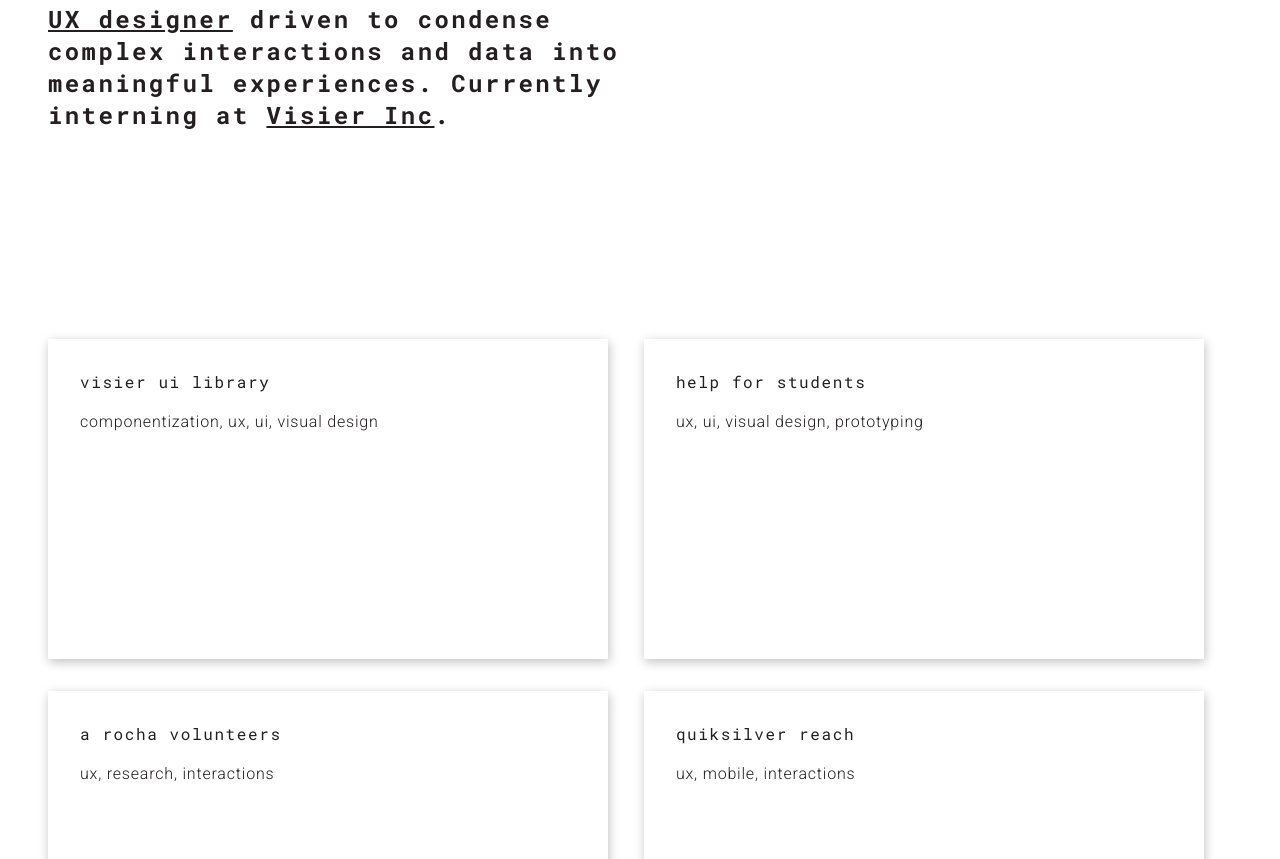
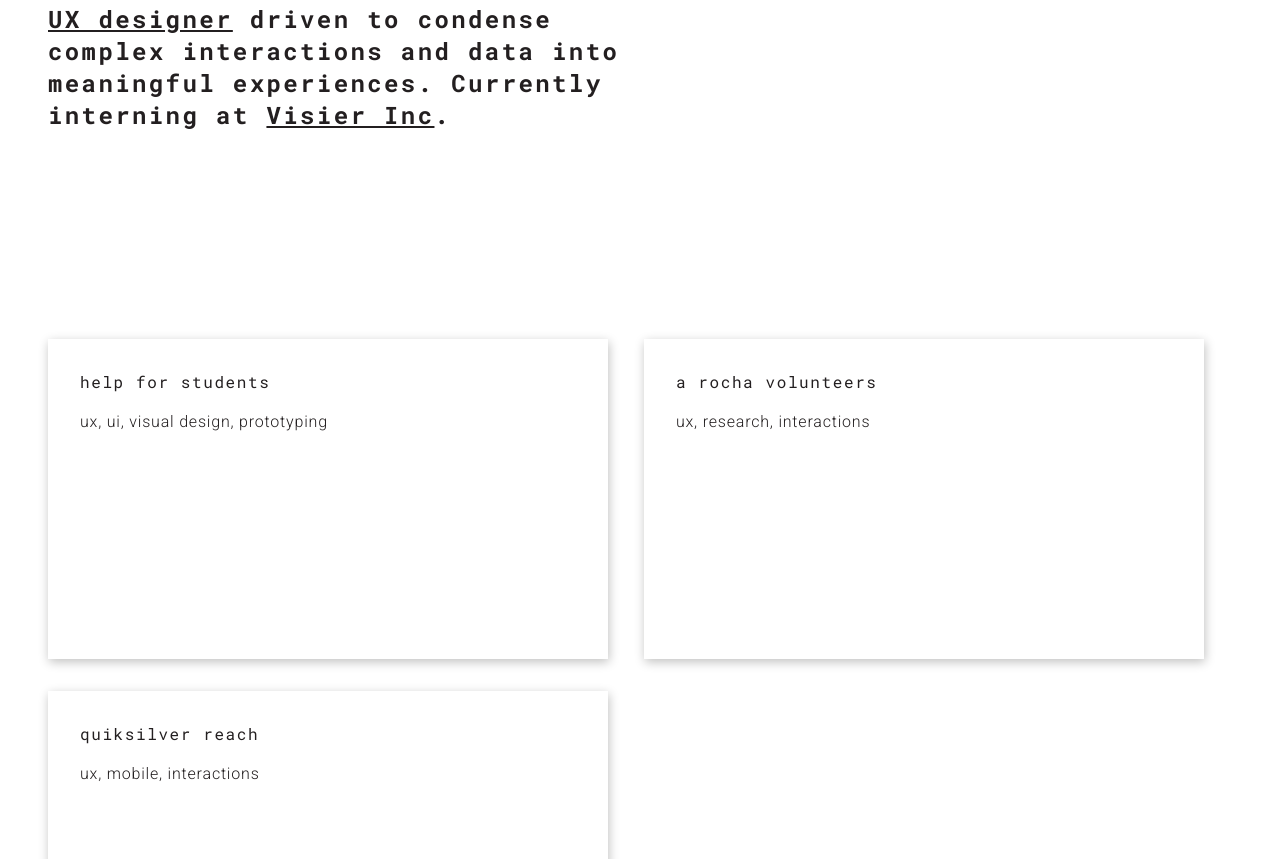
Before and after one commit to pcly95/339portfolio, a plain HTML site: page index.html in a window 1280 px wide. Shown: the part 316-1175 px from the top of the page. Drawn offline with Linux system fonts and the light colour scheme.

Commit message:
temporarily remove visier ui library project

```diff
--- a/index.html
+++ b/index.html
@@ -26,10 +26,10 @@
     </section>
 
     <section class="main-section">
-      <a href="visier-ui-library.html" class="project-component-4">
+      <!-- <a href="visier-ui-library.html" class="project-component-4">
         <h3>visier ui library</h3>
         <p class="project-subtitle">componentization, ux, ui, visual design</p>
-      </a>
+      </a> -->
       <a href="help-for-students.html" class="project-component-3">
         <h3>help for students</h3>
         <p class="project-subtitle">ux, ui, visual design, prototyping</p>
```
